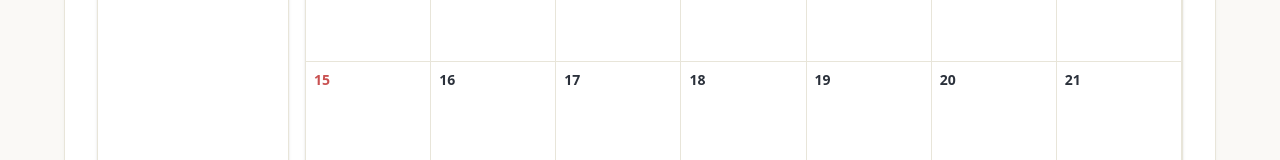
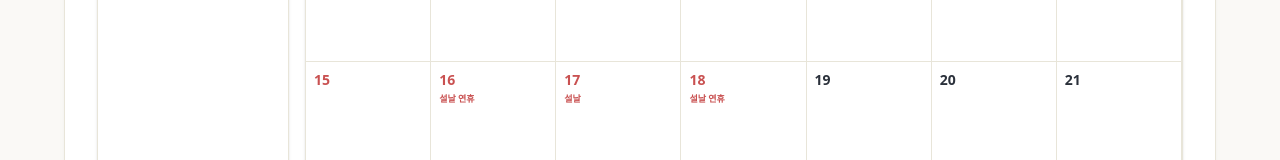
Before and after one commit to fumon1218/gangneung-diary, a React (Vite) app: page /#/ in a window 1280 px wide. Shown: the part 471-631 px from the top of the page. Built offline with nearby package versions, Linux system fonts and the light colour scheme.

Commit message:
feat(calendar): implement Korean national holidays (including Constitution Day from 2026) and display labels in red

```diff
--- a/src/components/views/DailyView.tsx
+++ b/src/components/views/DailyView.tsx
@@ -3,6 +3,7 @@ import { useStore } from '../../store';
 import { useNavigate } from 'react-router-dom';
 import { format } from 'date-fns';
 import { Check, Plus, Trash2, CalendarDays } from 'lucide-react';
+import { getKoreanHoliday } from '../../utils/holidays';
 
 export const DailyView = () => {
     const { currentDate, todos, addTodo, toggleTodo, deleteTodo } = useStore();
@@ -11,6 +12,7 @@ export const DailyView = () => {
 
     const dateStr = format(currentDate, 'yyyy-MM-dd');
     const dailyTodos = todos.filter(t => t.date === dateStr);
+    const { isHoliday, name: holidayName } = getKoreanHoliday(currentDate);
 
     const handleAdd = (e: React.FormEvent) => {
         e.preventDefault();
@@ -24,10 +26,17 @@ export const DailyView = () => {
             {/* 상단 헤더 영역 */}
             <div className="flex items-end justify-between mb-8 pb-4 border-b border-paper-200">
                 <div>
-                    <h2 className="text-4xl font-extrabold text-ink-900 font-serif tracking-tight">
-                        {format(currentDate, "d")}
-                    </h2>
-                    <p className="text-lg font-medium text-ink-500 mt-1 uppercase tracking-widest">
+                    <div className="flex items-center gap-3">
+                        <h2 className={`text-4xl font-extrabold font-serif tracking-tight ${isHoliday ? 'text-accent-red' : 'text-ink-900'}`}>
+                            {format(currentDate, "d")}
+                        </h2>
+                        {holidayName && (
+                            <span className="px-2 py-0.5 mt-1 text-xs font-bold bg-accent-red/10 text-accent-red border border-accent-red/20 rounded-md whitespace-nowrap">
+                                {holidayName}
+                            </span>
+                        )}
+                    </div>
+                    <p className={`text-lg font-medium mt-1 uppercase tracking-widest ${isHoliday ? 'text-accent-red/80' : 'text-ink-500'}`}>
                         {format(currentDate, "EEEE, MMMM yyyy")}
                     </p>
                 </div>
--- a/src/components/views/MonthlyView.tsx
+++ b/src/components/views/MonthlyView.tsx
@@ -13,6 +13,7 @@ import {
     isToday
 } from 'date-fns';
 import { ChevronLeft, ChevronRight } from 'lucide-react';
+import { getKoreanHoliday } from '../../utils/holidays';
 
 export const MonthlyView = () => {
     const { currentDate, setCurrentDate, todos } = useStore();
@@ -36,6 +37,7 @@ export const MonthlyView = () => {
         for (let i = 0; i < 7; i++) {
             formattedDate = format(day, dateFormat);
             const cloneDay = day;
+            const { isHoliday, name: holidayName } = getKoreanHoliday(day);
 
             days.push(
                 <div
@@ -49,9 +51,16 @@ export const MonthlyView = () => {
           `}
                 >
                     <div className="flex justify-between items-start">
-                        <span className={`text-sm font-semibold ${isToday(day) ? 'bg-accent-blue text-white w-6 h-6 rounded-full flex items-center justify-center' : ''} ${i === 0 ? 'text-accent-red' : ''}`}>
-                            {formattedDate}
-                        </span>
+                        <div className="flex flex-col">
+                            <span className={`text-sm font-semibold ${isToday(day) ? 'bg-accent-blue text-white w-6 h-6 rounded-full flex items-center justify-center' : ''} ${isHoliday ? 'text-accent-red' : ''}`}>
+                                {formattedDate}
+                            </span>
+                            {holidayName && (
+                                <span className={`text-[9px] mt-0.5 font-bold ${!isSameMonth(day, monthStart) ? 'text-accent-red/50' : 'text-accent-red'}`}>
+                                    {holidayName}
+                                </span>
+                            )}
+                        </div>
                     </div>
                     {/* 일정/투두 목록 표시 */}
                     <div className="mt-2 flex flex-col gap-1 w-full overflow-hidden">
--- a/src/components/views/WeeklyView.tsx
+++ b/src/components/views/WeeklyView.tsx
@@ -11,6 +11,7 @@ import {
     isSameMonth
 } from 'date-fns';
 import { ChevronLeft, ChevronRight, CalendarDays } from 'lucide-react';
+import { getKoreanHoliday } from '../../utils/holidays';
 
 export const WeeklyView = () => {
     const { currentDate, setCurrentDate, todos } = useStore();
@@ -61,7 +62,10 @@ export const WeeklyView = () => {
 
                 {/* 요일별 컬럼 (7개) */}
                 <div className="w-full grid grid-cols-7 gap-3 md:gap-4 overflow-x-auto custom-scrollbar">
-                    {weekDays.map((date, i) => (
+                    {weekDays.map((date) => {
+                        const { isHoliday, name: holidayName } = getKoreanHoliday(date);
+
+                        return (
                             <div
                                 key={date.toString()}
                                 className={`flex flex-col min-w-[140px] border border-paper-200/50 rounded-xl overflow-hidden transition-colors hover:border-paper-300 hover:shadow-sm bg-white group cursor-pointer
@@ -76,16 +80,23 @@ export const WeeklyView = () => {
                                     {/* 오늘 표시 뱃지 */}
                                     {isToday(date) && <div className="absolute top-0 inset-x-0 h-1 bg-accent-blue"></div>}
 
-                                <p className={`text-[10px] font-extrabold uppercase tracking-widest mb-1 ${i === 0 ? 'text-accent-red' : 'text-ink-400'}`}>
+                                    <p className={`text-[10px] font-extrabold uppercase tracking-widest mb-1 ${isHoliday ? 'text-accent-red' : 'text-ink-400'}`}>
                                         {format(date, 'EEEE')}
                                     </p>
+                                    <div className="flex flex-col items-center justify-center gap-0.5">
                                         <div className="flex items-center justify-center gap-1">
-                                    {!isSameMonth(date, weekStart) && i !== 0 && (
+                                            {!isSameMonth(date, weekStart) && !isHoliday && (
                                                 <span className="text-xs font-bold text-ink-400">{format(date, 'M')}.</span>
                                             )}
-                                    <span className={`text-2xl font-serif font-black ${isToday(date) ? 'text-accent-blue' : i === 0 ? 'text-accent-red' : 'text-ink-900'}`}>
+                                            <span className={`text-2xl font-serif font-black ${isToday(date) ? 'text-accent-blue' : isHoliday ? 'text-accent-red' : 'text-ink-900'}`}>
                                                 {format(date, 'd')}
                                             </span>
+                                        </div>
+                                        {holidayName && (
+                                            <span className="text-[9px] text-accent-red font-bold leading-tight px-1 text-center truncate w-full">
+                                                {holidayName}
+                                            </span>
+                                        )}
                                     </div>
                                 </div>
 
@@ -112,7 +123,8 @@ export const WeeklyView = () => {
                                     </div>
                                 </div>
                             </div>
-                    ))}
+                        );
+                    })}
                 </div>
             </div>
         </div>
--- a/src/components/views/YearlyView.tsx
+++ b/src/components/views/YearlyView.tsx
@@ -15,6 +15,7 @@ import {
     isToday
 } from 'date-fns';
 import { ChevronLeft, ChevronRight } from 'lucide-react';
+import { getKoreanHoliday } from '../../utils/holidays';
 
 export const YearlyView = () => {
     const { currentDate, setCurrentDate } = useStore();
@@ -46,6 +47,7 @@ export const YearlyView = () => {
                 formattedDate = format(day, "d");
                 const cloneDay = day;
                 const isCurrentMonth = isSameMonth(day, monthStart);
+                const { isHoliday } = getKoreanHoliday(day);
 
                 days.push(
                     <div
@@ -56,7 +58,7 @@ export const YearlyView = () => {
                             navigate('/daily'); // 일간 뷰로 바로가기
                         }}
                         className={`text-center py-1 text-[11px] font-medium cursor-pointer rounded-sm transition-colors
-              ${!isCurrentMonth ? 'text-paper-300 opacity-50' : i === 0 ? 'text-accent-red font-bold' : 'text-ink-700 hover:bg-paper-100'}
+              ${!isCurrentMonth ? 'text-paper-300 opacity-50' : isHoliday ? 'text-accent-red font-bold' : 'text-ink-700 hover:bg-paper-100'}
               ${isToday(day) ? 'bg-accent-blue/10 text-accent-blue font-bold ring-1 ring-accent-blue/50' : ''}
             `}
                     >
--- /dev/null
+++ b/src/utils/holidays.ts
@@ -0,0 +1,105 @@
+import { getDay } from 'date-fns';
+
+interface HolidayMap {
+    [dateStr: string]: string;
+}
+
+// 2024~2030년 음력 국경일(설날, 부처님오신날, 추석) 및 공휴일 데이터
+const LUNAR_HOLIDAYS: HolidayMap = {
+    // 2024
+    '2024-02-09': '설날 연휴', '2024-02-10': '설날', '2024-02-11': '설날 연휴',
+    '2024-05-15': '부처님오신날',
+    '2024-09-16': '추석 연휴', '2024-09-17': '추석', '2024-09-18': '추석 연휴',
+    // 2025
+    '2025-01-28': '설날 연휴', '2025-01-29': '설날', '2025-01-30': '설날 연휴',
+    '2025-05-05': '부처님오신날', // 어린이날과 겹침
+    '2025-10-05': '추석 연휴', '2025-10-06': '추석', '2025-10-07': '추석 연휴',
+    // 2026
+    '2026-02-16': '설날 연휴', '2026-02-17': '설날', '2026-02-18': '설날 연휴',
+    '2026-05-24': '부처님오신날',
+    '2026-09-24': '추석 연휴', '2026-09-25': '추석', '2026-09-26': '추석 연휴',
+    // 2027
+    '2027-02-06': '설날 연휴', '2027-02-07': '설날', '2027-02-08': '설날 연휴',
+    '2027-05-13': '부처님오신날',
+    '2027-09-14': '추석 연휴', '2027-09-15': '추석', '2027-09-16': '추석 연휴',
+    // 2028
+    '2028-01-26': '설날 연휴', '2028-01-27': '설날', '2028-01-28': '설날 연휴',
+    '2028-05-02': '부처님오신날',
+    '2028-10-02': '추석 연휴', '2028-10-03': '추석', '2028-10-04': '추석 연휴',
+    // 2029
+    '2029-02-12': '설날 연휴', '2029-02-13': '설날', '2029-02-14': '설날 연휴',
+    '2029-05-20': '부처님오신날',
+    '2029-09-21': '추석 연휴', '2029-09-22': '추석', '2029-09-23': '추석 연휴',
+    // 2030
+    '2030-02-02': '설날 연휴', '2030-02-03': '설날', '2030-02-04': '설날 연휴',
+    '2030-05-09': '부처님오신날',
+    '2030-09-11': '추석 연휴', '2030-09-12': '추석', '2030-09-13': '추석 연휴',
+};
+
+// 지정된 날짜가 휴일인지 여부, 휴일 이름을 반환
+export function getKoreanHoliday(date: Date): { isHoliday: boolean, name: string | null } {
+    const year = date.getFullYear();
+    const month = date.getMonth() + 1;
+    const day = date.getDate();
+    const dayOfWeek = getDay(date); // 0: Sun, 1: Mon, ..., 6: Sat
+
+    // YYYY-MM-DD 포맷
+    const dateStr = `${year}-${month.toString().padStart(2, '0')}-${day.toString().padStart(2, '0')}`;
+    const mmdd = `${month.toString().padStart(2, '0')}-${day.toString().padStart(2, '0')}`;
+
+    let name = null;
+
+    // 1. 고정 국경일 및 태양력 붉은날
+    const solarHols: Record<string, string> = {
+        '01-01': '신정',
+        '03-01': '삼일절',
+        '05-05': '어린이날',
+        '06-06': '현충일',
+        '08-15': '광복절',
+        '10-03': '개천절',
+        '10-09': '한글날',
+        '12-25': '성탄절',
+    };
+
+    if (solarHols[mmdd]) name = solarHols[mmdd];
+
+    // 요청사항: 2026년부터 제헌절(7.17)을 휴일로 포기
+    if (year >= 2026 && mmdd === '07-17') name = name ? `${name}/제헌절` : '제헌절';
+
+    // 2. 음력 명절 매핑 (2024~2030)
+    if (LUNAR_HOLIDAYS[dateStr]) {
+        name = name ? `${name}/${LUNAR_HOLIDAYS[dateStr]}` : LUNAR_HOLIDAYS[dateStr];
+    }
+
+    // 3. 주요 대체공휴일 매핑 (2024~2030)
+    const subHolidays: Record<string, string> = {
+        '2024-02-12': '대체공휴일',
+        '2024-05-06': '대체공휴일',
+        '2025-03-03': '대체공휴일',
+        '2025-05-06': '대체공휴일',
+        '2025-10-08': '대체공휴일',
+        '2026-03-02': '대체공휴일',
+        '2026-05-25': '대체공휴일',
+        '2026-08-17': '대체공휴일',
+        '2026-10-05': '대체공휴일',
+        '2027-02-09': '대체공휴일',
+        '2027-08-16': '대체공휴일',
+        '2027-10-04': '대체공휴일',
+        '2027-10-11': '대체공휴일',
+        '2027-12-27': '대체공휴일',
+        '2028-10-05': '대체공휴일',
+        '2029-05-21': '대체공휴일',
+        '2029-09-24': '대체공휴일',
+        '2030-02-05': '대체공휴일',
+        '2030-05-06': '대체공휴일',
+    };
+
+    if (subHolidays[dateStr]) {
+        name = name ? `${name}(${subHolidays[dateStr]})` : subHolidays[dateStr];
+    }
+
+    // 이름이 있거나 일요일(0)이면 빨간날
+    const isHoliday = name !== null || dayOfWeek === 0;
+
+    return { isHoliday, name };
+}
```
Lines whose indentation alone changed are shown as unchanged.
